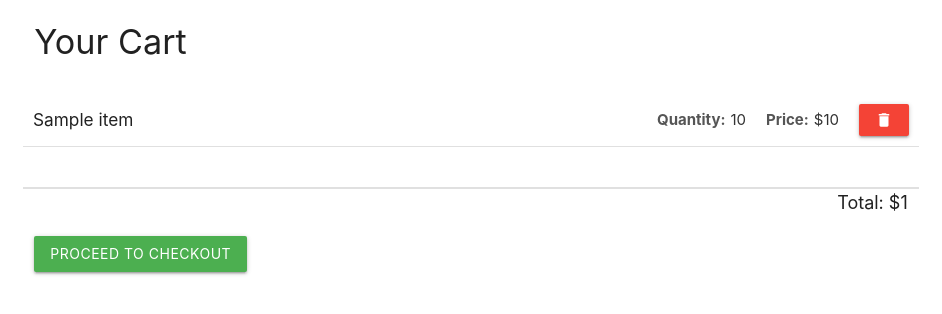
After one commit to MinaGeo/NPO-SDP, a PHP site: the page made by views/CartView.php in a window 1280 px wide. The commit adds this page. Shown: the top 314 px of the page, without its empty margins (169-1111 px from the left). Run offline with PHP 8.4, Linux system fonts and the light colour scheme; the template is opened without the code that fills it: most values are stand-ins (such as "Sample title", 1, 10 or a date in 2020).

Commit message:
Cart Added

```diff
--- a/db_setup.php
+++ b/db_setup.php
@@ -65,9 +65,6 @@ if ($result->num_rows == 0) {
                 user_id INT NOT NULL,
                 FOREIGN KEY (user_id) REFERENCES `NPO`.`user`(id)
             )";
-        // To be add later when user table added
-        // FOREIGN KEY (user_id) REFERENCES `NPO`.`user`(id),
-
         // Cart Items Table
         $createCartItemsTableQuery = "
             CREATE TABLE IF NOT EXISTS `cart_items` (
--- a/server-configs.php
+++ b/server-configs.php
@@ -27,12 +27,16 @@ return (object) array(
         '/'              => 'TestController@show',
         '/test'          => 'TestController@show',
         '/login'         => 'LoginController@show',
+
         '/shop' => 'ShopController@show',
         '/deleteShopItem' => 'ShopController@shopDeleteItem',
         '/addShopItemToCart'=>'ShopController@shopAddItemToCart',
         '/showAddItem' => 'ShopController@showAddItem',
         '/addShopItem' => 'ShopController@shopAddItem',
-        '/cart' => 'ShopController@showCart', //----------->RAFIK: Don't write the arguments here, JUST SEND THE ARGUMENTS NORMALLY
+
+        '/cart' => 'CartController@showCart', //----------->RAFIK: Don't write the arguments here, JUST SEND THE ARGUMENTS NORMALLY
+        '/removeCartItem' => 'CartController@removeCartItem',
+
         '/event' => 'EventController@show',
         '/addEventView' => 'EventController@showAddEvent',
         '/addEvent' => 'EventController@addNewEvent',
--- /dev/null
+++ b/views/CartView.php
@@ -0,0 +1,135 @@
+<!DOCTYPE html>
+<html lang="en">
+
+<head>
+    <link href="https://fonts.googleapis.com/icon?family=Material+Icons" rel="stylesheet">
+    <link href="https://cdn.jsdelivr.net/npm/@materializecss/materialize@1.0.0/dist/css/materialize.min.css" rel="stylesheet">
+    <meta name="viewport" content="width=device-width, initial-scale=1.0" />
+    <title>Shopping Cart</title>
+    <style>
+        /* Style adjustments for cart items */
+        .item-detail-label {
+            font-weight: bold;
+            margin-right: 5px;
+        }
+
+        .item-detail-value {
+            color: red;
+            display: inline;
+        }
+
+        /* List styling for cart items */
+        .cart-item {
+            display: flex;
+            justify-content: space-between;
+            align-items: center;
+            padding: 10px;
+            border-bottom: 1px solid #e0e0e0;
+        }
+
+        .cart-item h6 {
+            margin: 0;
+            flex: 1;
+        }
+
+        .cart-item-actions {
+            display: flex;
+            align-items: center;
+        }
+
+        .quantity-label,
+        .price-label {
+            font-weight: bold;
+            color: #555;
+            margin-right: 5px;
+        }
+
+        .quantity,
+        .price {
+            margin-right: 20px;
+            color: #333;
+        }
+
+        .total-price-section {
+            margin-top: 20px;
+            padding: 15px;
+            border-top: 2px solid #e0e0e0;
+            text-align: right;
+            font-size: 1.2em;
+        }
+
+        .total-price {
+            font-weight: bold;
+            color: green;
+        }
+    </style>
+</head>
+
+<body>
+    <script src="https://cdn.jsdelivr.net/npm/@materializecss/materialize@1.0.0/dist/js/materialize.min.js"></script>
+    <script src="https://ajax.googleapis.com/ajax/libs/jquery/3.6.0/jquery.min.js"></script>
+
+    <div class="container">
+        <div class="row">
+            <div class="col s12">
+                <h4>Your Cart</h4>
+            </div>
+        </div>
+
+        <!-- Cart Items List -->
+        <div class="row">
+            <?php if (!empty($cart_items)): ?>
+                <?php foreach ($cart_items as $item): ?>
+                    <div class="cart-item">
+                        <h6><?php echo htmlspecialchars($item['item']->name); ?></h6>
+                        <div class="cart-item-actions">
+                            <span class="quantity-label">Quantity:</span> <span class="quantity"><?php echo htmlspecialchars($item['quantity']); ?></span>
+                            <span class="price-label">Price:</span> <span class="price">$<?php echo htmlspecialchars($item['item']->price); ?></span>
+                            <button onclick="removeCartItem(<?php echo $item['item']->id; ?>)" class="btn btn-small red"><i class="material-icons">delete</i></button>
+                        </div>
+                    </div>
+                <?php endforeach; ?>
+            <?php else: ?>
+                <p>Your cart is empty.</p>
+            <?php endif; ?>
+        </div>
+
+        <!-- Cart Total -->
+        <div class="row">
+            <div class="col s12 total-price-section">
+            <span class="card-title">Total: <?php echo '$' . $cart->get_total_cart_price(); ?></span>
+            </div>
+        </div>
+
+        <!-- Checkout Button -->
+        <div class="row">
+            <div class="col s12">
+                <a href="checkout" class="btn waves-effect waves-light green">Proceed to Checkout</a>
+            </div>
+        </div>
+    </div>
+
+    <script>
+        function removeCartItem(itemId) {
+            if (confirm('Are you sure you want to remove this item from the cart?')) {
+                $.ajax({
+                    url: 'removeCartItem',
+                    type: 'POST',
+                    data: {
+                        userId: 1, // Modify as needed
+                        itemId: itemId,
+                        removeFromCart: true
+                    },
+                    success: function(response) {
+                        location.reload(); // Reload to show updated cart
+                    },
+                    error: function(xhr, status, error) {
+                        console.error("Error removing item:", error);
+                    }
+                });
+            }
+        }
+    </script>
+</body>
+
+</html>
--- a/views/ShopView.php
+++ b/views/ShopView.php
@@ -103,7 +103,7 @@
             </div>
         </div>
         <div class="fixed-action-btn">
-                <a
+                <a href="cart"
                 class="btn-floating btn-large blue">
                 <i class="large material-icons">shopping_cart</i>
                 </a>
```
Also changed, not shown: Controllers/CartController.php (added, +52 -0 lines), models/CartModel.php (+5 -5 lines).
